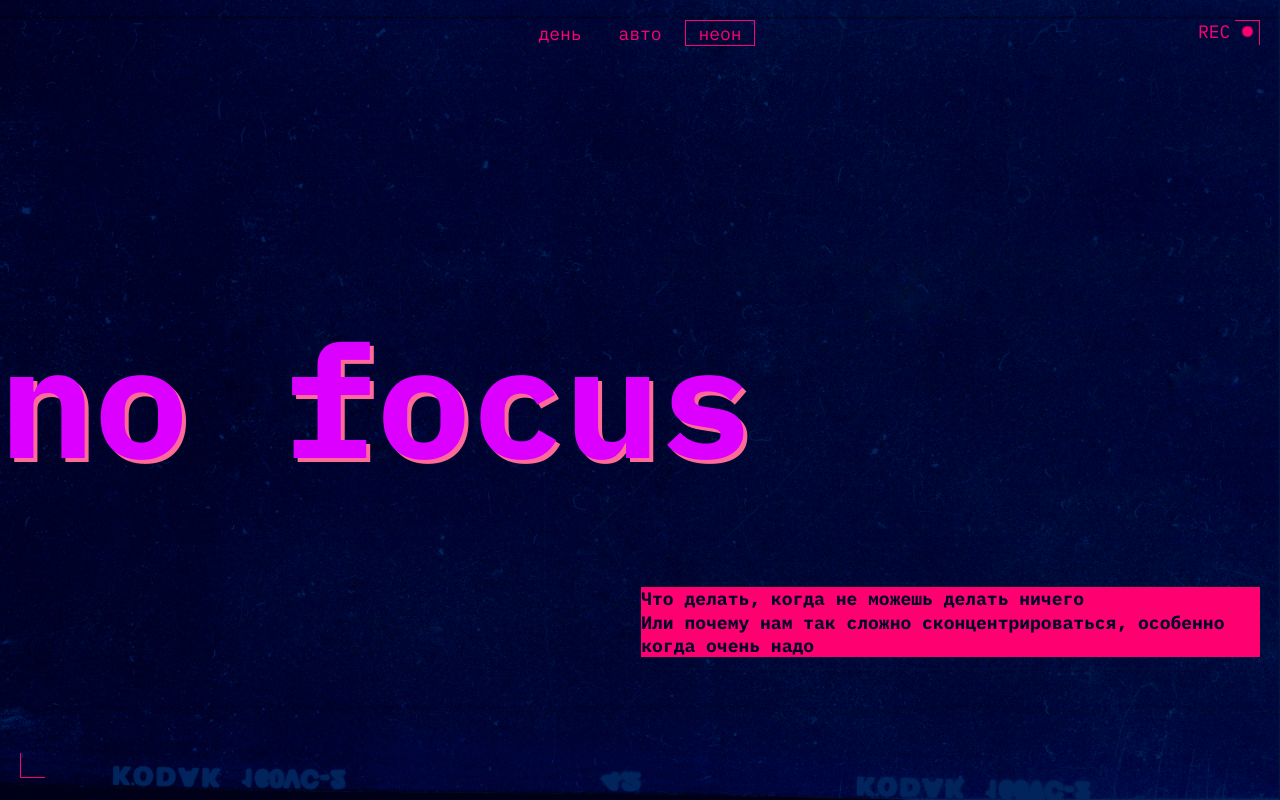
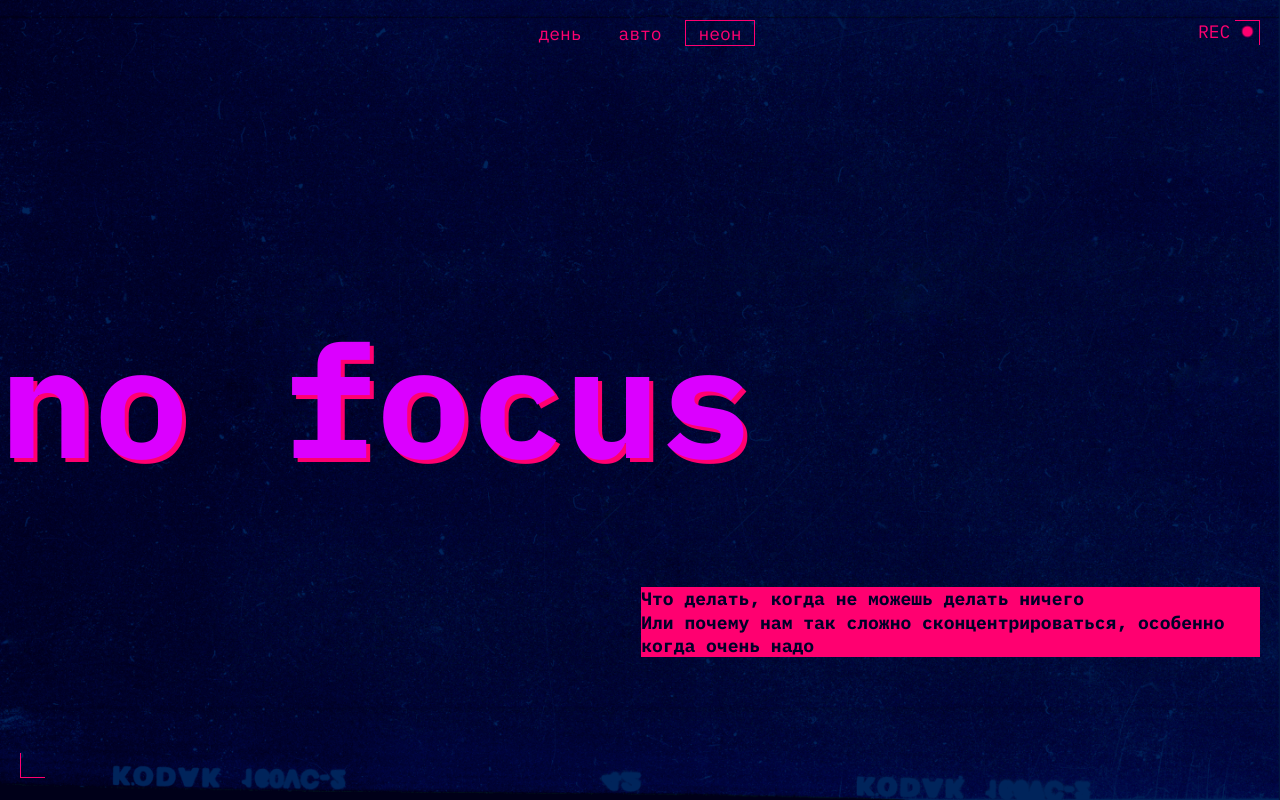
Before and after one commit to KaterinaIrga/slozhno-sosredotochitsya, a plain HTML site: page index.html in a window 1280 px wide. Both pictures are taken after a click on the button "неон". Shown: the top 800 px of the page. Drawn offline with Linux system fonts and the light colour scheme.

Commit message:
Поправлена тень заголовков и цвет полей

```diff
--- a/styles/dark.css
+++ b/styles/dark.css
@@ -13,7 +13,7 @@
 
 
   --title-color: #DB00FF;
-  --title-shadow-color: color-mix(in lch, #FF0070, #fff 25%);
+  --title-shadow-color: #FF0070;
   --accent-color: #FF0070;
   --header-color: #000028;
   --paragraph-color: #F1B2CE;
@@ -32,7 +32,7 @@
 @media (prefers-color-scheme: dark) {
   :root {
   --title-color: #DB00FF;
-  --title-shadow-color: color-mix(in lch, #FF0070, #fff 25%);
+  --title-shadow-color: #FF0070;
   --accent-color: #FF0070;
   --header-color: #000028;
   --paragraph-color: #F1B2CE;
@@ -43,15 +43,13 @@
   --background-image: url("../images/cover-image-dark.png");
     }
 
-  html {
-    background-image: var(--background-image);
+    html:has(.theme_light) {
+    --background-image: url("../images/cover-image-light.png");
   }
   .page{
     background-image: var(--background-image);
   }
 
-
-    @media screen and (width < 1024px) {
   .header__title {
     text-shadow: 4px 4px 0 var(--accent-color);
   }
@@ -60,4 +58,3 @@
     text-shadow: 4px 4px 0 var(--accent-color);
   }
 }
-}
--- a/styles/light.css
+++ b/styles/light.css
@@ -50,9 +50,9 @@
     --background-image: url("../images/cover-image-light.png");
     }
 
-
-  html {
-    background-image: var(--background-image);
+  html:has(.theme_dark)
+  {
+    --background-image: url("../images/cover-image-dark.png");
   }
 
   .page {
@@ -67,7 +67,6 @@
     .header__title {
       text-shadow: 4px 4px 0 var(--accent-color);
     }
-
     .footer__title {
       text-shadow: 2px 2px 0 var(--accent-color);
     }
--- a/styles/style.css
+++ b/styles/style.css
@@ -58,7 +58,7 @@
   margin-block-end: 10px;
   container-type: inline-size;
   /* height: 94.79vh; */
-  height: 97.vh;
+  height: 97.01vh;
 }
 
 
@@ -350,6 +350,7 @@ font-size: var(--common-font-size);
 
 .section__subtitle {
   font-size: var(--common-font-size);
+  color: var(--decoration-color);
   grid-row: 1;
   grid-column: 2 / -1;
   align-self: self-start;
```
Lines whose indentation alone changed are shown as unchanged.
